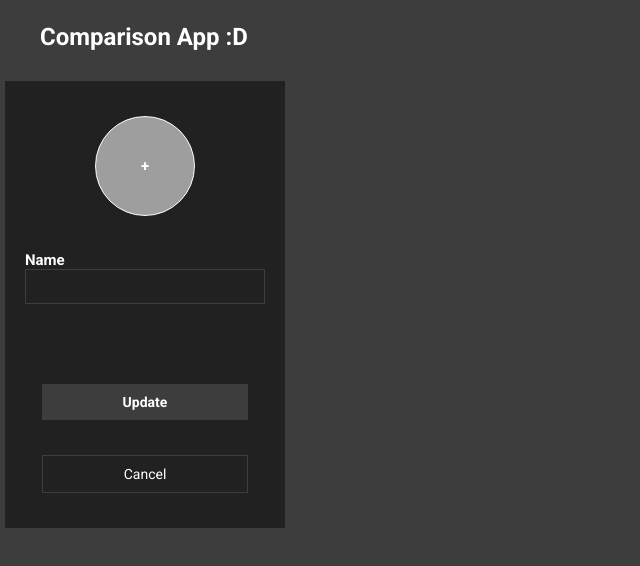
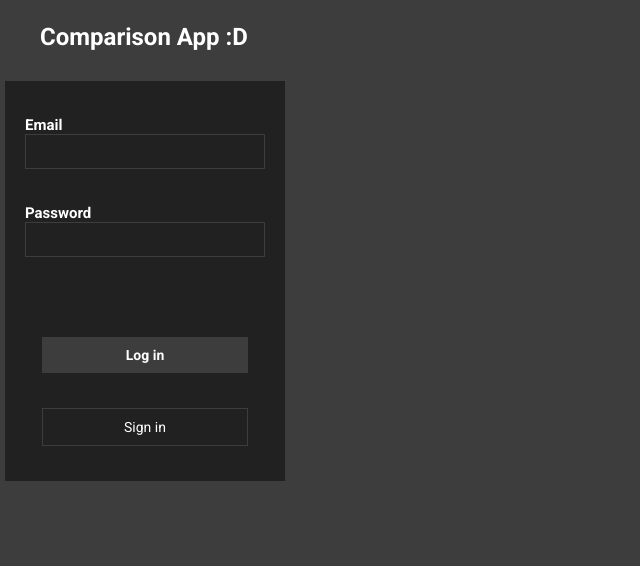
Before and after one commit to caiobrida/comparison-app, a React (Create React App) app in the folder web/: page / in a window 1280 px wide. Shown: the top 566 px of the page, without its empty margins (0-640 px from the left). Built offline with nearby package versions, Linux system fonts and the light colour scheme; grey boxes are pictures that could not be loaded.

Commit message:
refactoring and form interaction

```diff
--- /dev/null
+++ b/web/src/components/Aside/Aside.jsx
@@ -0,0 +1,25 @@
+import React, { useState } from 'react';
+
+import LoginForm from '../LoginForm/LoginForm';
+import RegisterForm from '../RegisterForm/RegisterForm';
+import UpdateForm from '../UpdateForm/UpdateForm';
+
+import './styles.css'
+
+function Aside() {
+  const [form, setForm] = useState(<LoginForm handleChangeForm={ handleChangeForm }/>);
+
+  function handleChangeForm(form) {
+    if (form === 'register') setForm(<RegisterForm handleChangeForm={ handleChangeForm }/>);
+    else if (form === 'update') setForm(<UpdateForm handleChangeForm={ handleChangeForm }/>);
+    else setForm(<LoginForm handleChangeForm={ handleChangeForm }/>);
+  }
+
+  return(
+    <aside>
+      { form }
+    </aside>
+  );
+}
+
+export default Aside;
--- a/web/src/components/LoginForm.jsx
+++ b/web/src/components/LoginForm/LoginForm.jsx
@@ -1,6 +1,6 @@
 import React, { useState } from 'react';
 
-function LoginForm() {
+function LoginForm({ handleChangeForm }) {
   const [email, setEmail] = useState('');
   const [password, setPassword] = useState('');
 
@@ -28,7 +28,7 @@ function LoginForm() {
       </div>
       <div className='btnGroup'>
         <button className='mainBtn'>Log in</button>
-        <button className='secondaryBtn'>Sign in</button>
+        <button onClick={ () => handleChangeForm('register') } className='secondaryBtn'>Sign in</button>
       </div>
     </form>
   );
--- a/web/src/components/RegisterForm.jsx
+++ b/web/src/components/RegisterForm/RegisterForm.jsx
@@ -1,6 +1,6 @@
 import React, { useState, useMemo } from 'react';
 
-function RegisterForm() {
+function RegisterForm({ handleChangeForm }) {
   const [name, setName] = useState('');
   const [email, setEmail] = useState('');
   const [password, setPassword] = useState('');
@@ -70,7 +70,7 @@ function RegisterForm() {
       </div>
       <div className='btnGroup'>
         <button className='mainBtn'>Create Account</button>
-        <button className='secondaryBtn'>Cancel</button>
+        <button onClick={ () => handleChangeForm('login') } className='secondaryBtn'>Cancel</button>
       </div>
     </form>
   );
--- a/web/src/pages/Dashboard.jsx
+++ b/web/src/pages/Dashboard.jsx
@@ -1,16 +1,12 @@
 import React from 'react';
 
-import LoginForm from '../components/LoginForm';
-import RegisterForm from '../components/RegisterForm';
-import UpdateForm from '../components/UpdateForm';
-
-import '../Sidebar.css';
+import Aside from '../components/Aside/Aside';
 
 function Dashboard() {
   return(
-    <aside>
-      <UpdateForm />
-    </aside>
+    <>
+      <Aside />
+    </>
   );
 }
 
```
Also changed, not shown: web/src/components/Aside/styles.css (renamed from web/src/Sidebar.css), web/src/components/UpdateForm/UpdateForm.jsx (renamed from web/src/components/UpdateForm.jsx).
